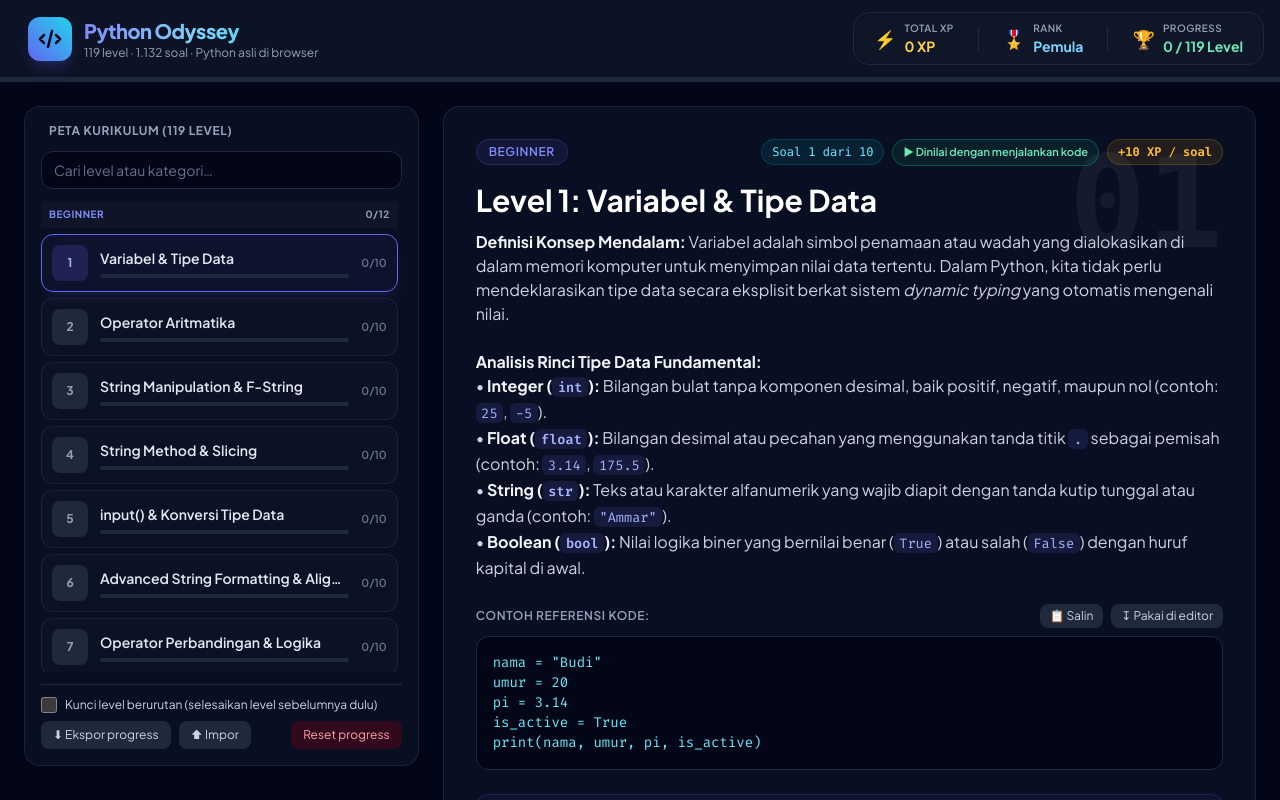
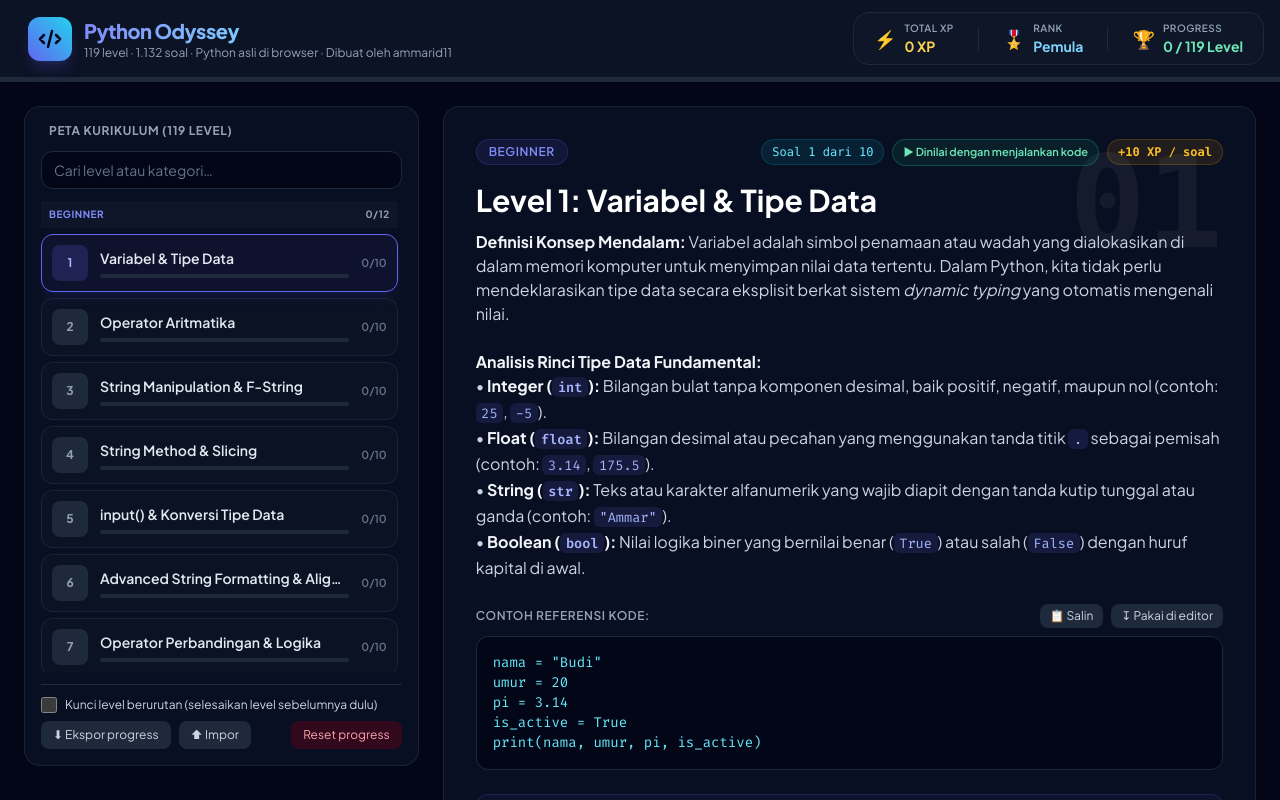
Before and after one commit to Ammarid11/Web-Belajar-Python, a plain HTML site: page index.html in a window 1280 px wide. Shown: the top 800 px of the page. Drawn offline with nearby package versions, Linux system fonts and the light colour scheme.

Commit message:
Update index.html

```diff
--- a/index.html
+++ b/index.html
@@ -1,3 +1,11 @@
+<!--
+===================================================================
+Proyek     : Python Odyssey (Platform Belajar Python Interaktif)
+Dibuat oleh: ammarid11
+Deskripsi  : 119 Level, 1.132 Soal, dan Mesin Python Asli di Browser
+===================================================================
+-->
+
 <!DOCTYPE html>
 <html lang="id">
 <head>
@@ -35,7 +43,7 @@
                 </div>
                 <div>
                     <h1 class="text-lg sm:text-xl font-extrabold tracking-tight bg-gradient-to-r from-indigo-400 via-sky-300 to-cyan-400 bg-clip-text text-transparent">Python Odyssey</h1>
-                    <p class="text-xs text-slate-400 hidden sm:block">119 level · 1.132 soal · Python asli di browser</p>
+                    <p class="text-xs text-slate-400 hidden sm:block">119 level · 1.132 soal · Python asli di browser · Dibuat oleh ammarid11</p>
                 </div>
             </div>
 
```
